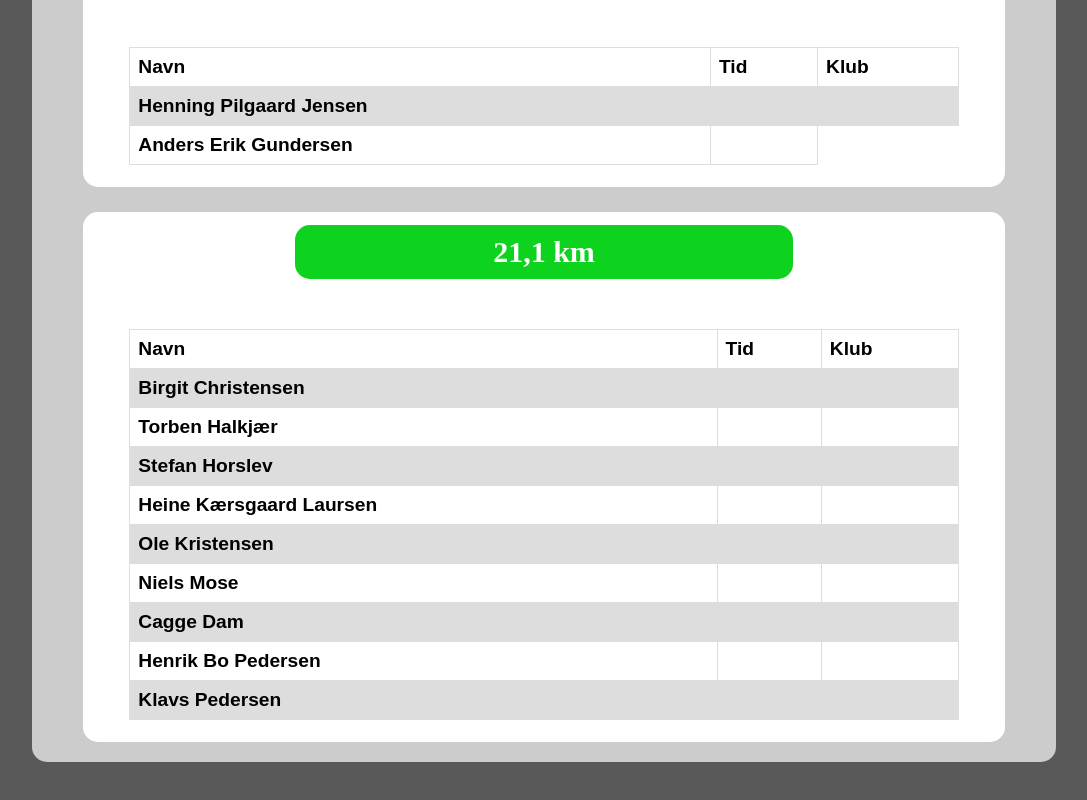
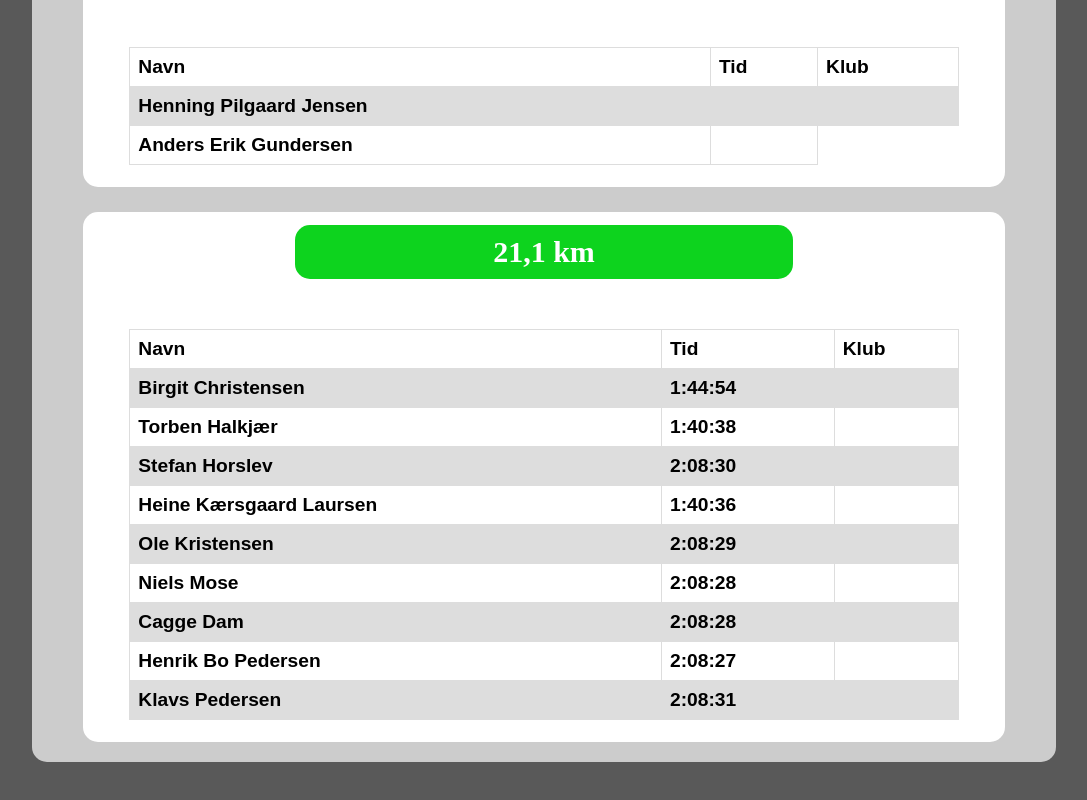
Before and after one commit to RazorDKK/Trekloeverloeb, a plain HTML site: page 2023.html in a window 1280 px wide. Shown: the part 3041-3841 px from the top of the page, without its empty margins (96-1183 px from the left). Drawn offline with Linux system fonts and the light colour scheme.

Commit message:
Update 2023.html

```diff
--- a/2023.html
+++ b/2023.html
@@ -378,40 +378,40 @@
               </tr>
               <tr>
                 <th>Birgit Christensen </th>
-                <th></th>
+                <th>1:44:54</th>
                 <th></th>
               </tr>              <tr>
                 <th>Torben Halkjær</th>
-                <th></th>
+                <th>1:40:38</th>
                 <th></th>
               </tr>              <tr>
                 <th>Stefan Horslev</th>
-                <th></th>
+                <th>2:08:30</th>
                 <th></th>
               </tr>              <tr>
                 <th>Heine Kærsgaard Laursen</th>
-                <th></th>
+                <th>1:40:36</th>
                 <th></th>
               </tr>              <tr>
                 <th>Ole	Kristensen</th>
-                <th></th>
+                <th>2:08:29</th>
                 <th></th>
               </tr>              <tr>
                 <th>Niels Mose</th>
-                <th></th>
+                <th>2:08:28</th>
                 <th></th>
               </tr>              <tr>
                 <th>Cagge Dam </th>
-                <th></th>
+                <th>2:08:28</th>
                 <th></th>
               </tr>              <tr>
                 <th>Henrik Bo	Pedersen</th>
-                <th></th>
+                <th>2:08:27</th>
                 <th></th>
               </tr>
               <tr>
                 <th>Klavs Pedersen</th>
-                <th></th>
+                <th>2:08:31</th>
                 <th></th>
               </tr>
             </table>
```
